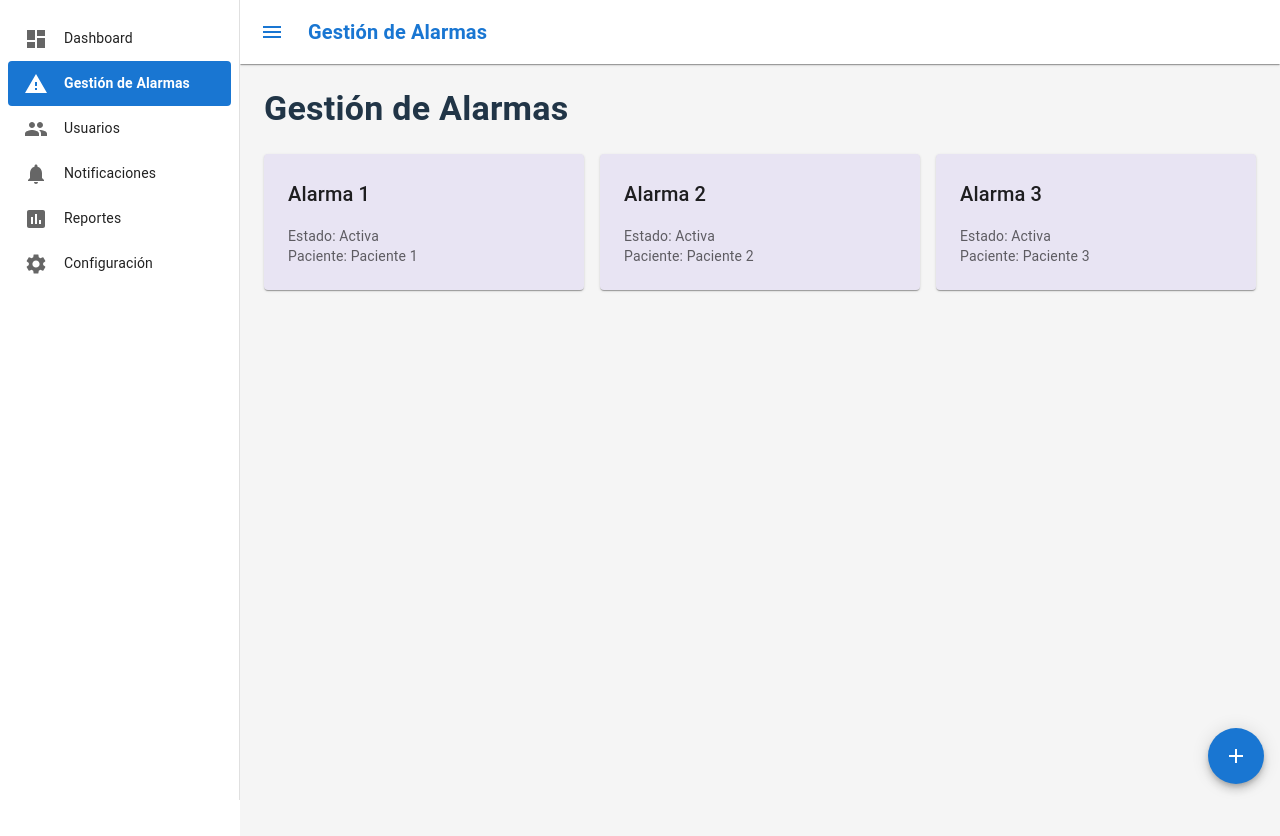
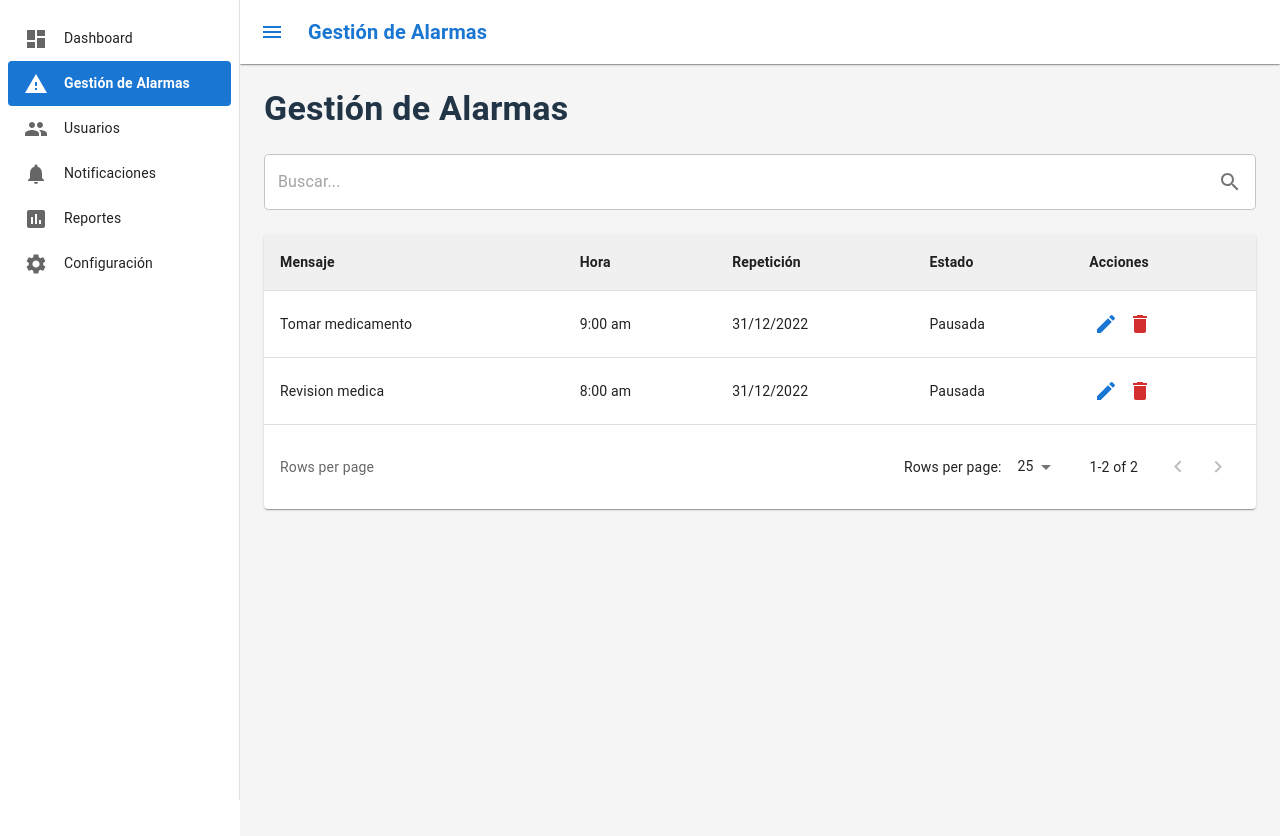
Before and after one commit to jameshell/CareAlarmWeb, a React (Vite) app: page /alarmas in a window 1280 px wide. Shown: the top 836 px of the page. Built offline with nearby package versions, Linux system fonts and the light colour scheme.

Commit message:
Adding new table for gestion de alarmas page

```diff
--- a/src/pages/AlarmasPage.tsx
+++ b/src/pages/AlarmasPage.tsx
@@ -2,24 +2,71 @@ import React, { useState } from 'react';
 import {
   Box,
   Typography,
-  Card,
-  CardContent,
   Toolbar,
-  Fab,
   useTheme,
   useMediaQuery,
+  TextField,
+  Table,
+  TableBody,
+  TableCell,
+  TableContainer,
+  TableHead,
+  TableRow,
+  Paper,
+  IconButton,
+  TablePagination,
+  InputAdornment,
 } from '@mui/material';
-import { Add as AddIcon } from '@mui/icons-material';
+import {
+  Search as SearchIcon,
+  Edit as EditIcon,
+  Delete as DeleteIcon,
+} from '@mui/icons-material';
 import Navbar from '../components/Navbar';
 
 const AlarmasPage: React.FC = () => {
   const [mobileOpen, setMobileOpen] = useState(false);
   const [desktopOpen, setDesktopOpen] = useState(true);
+  const [searchTerm, setSearchTerm] = useState('');
+  const [page, setPage] = useState(0);
+  const [rowsPerPage, setRowsPerPage] = useState(25);
   const theme = useTheme();
   const isDesktop = useMediaQuery(theme.breakpoints.up('sm'));
 
   const handleDrawerToggle = () => {
     setMobileOpen(!mobileOpen);
+  };
+
+  // Sample data for the table
+  const alarmasData = [
+    {
+      id: 1,
+      mensaje: 'Tomar medicamento',
+      hora: '9:00 am',
+      repeticion: '31/12/2022',
+      estado: 'Pausada',
+    },
+    {
+      id: 2,
+      mensaje: 'Revision medica',
+      hora: '8:00 am',
+      repeticion: '31/12/2022',
+      estado: 'Pausada',
+    },
+    // Add more sample data as needed
+  ];
+
+  const filteredData = alarmasData.filter((alarma) =>
+    alarma.mensaje.toLowerCase().includes(searchTerm.toLowerCase())
+  );
+
+  const handleChangePage = (event: unknown, newPage: number) => {
+    setPage(newPage);
+  };
+
+  const handleChangeRowsPerPage = (event: React.ChangeEvent<HTMLInputElement>) => {
+    setRowsPerPage(parseInt(event.target.value, 10));
+    setPage(0);
   };
 
   return (
@@ -42,43 +89,75 @@ const AlarmasPage: React.FC = () => {
           Gestión de Alarmas
         </Typography>
 
-        <Box sx={{ display: 'flex', gap: 2, mb: 4, flexWrap: 'wrap' }}>
-          {[1, 2, 3].map((index) => (
-            <Card
-              key={index}
-              sx={{
-                minWidth: 300,
-                flex: 1,
-                backgroundColor: '#e8e4f3',
-                boxShadow: 1,
-              }}
-            >
-              <CardContent sx={{ p: 3 }}>
-                <Typography variant="h6" sx={{ mb: 2 }}>
-                  Alarma {index}
-                </Typography>
-                <Typography variant="body2" color="text.secondary">
-                  Estado: Activa
-                </Typography>
-                <Typography variant="body2" color="text.secondary">
-                  Paciente: Paciente {index}
-                </Typography>
-              </CardContent>
-            </Card>
-          ))}
-        </Box>
+        {/* Search Field */}
+        <TextField
+          fullWidth
+          variant="outlined"
+          placeholder="Buscar..."
+          value={searchTerm}
+          onChange={(e) => setSearchTerm(e.target.value)}
+          sx={{ mb: 3, backgroundColor: 'white' }}
+          InputProps={{
+            endAdornment: (
+              <InputAdornment position="end">
+                <SearchIcon />
+              </InputAdornment>
+            ),
+          }}
+        />
 
-        <Fab
-          color="primary"
-          aria-label="add"
-          sx={{
-            position: 'fixed',
-            bottom: 16,
-            right: 16,
-          }}
-        >
-          <AddIcon />
-        </Fab>
+        {/* Table */}
+        <TableContainer component={Paper} sx={{ boxShadow: 1 }}>
+          <Table>
+            <TableHead sx={{ backgroundColor: '#f0f0f0' }}>
+              <TableRow>
+                <TableCell sx={{ fontWeight: 600 }}>Mensaje</TableCell>
+                <TableCell sx={{ fontWeight: 600 }}>Hora</TableCell>
+                <TableCell sx={{ fontWeight: 600 }}>Repetición</TableCell>
+                <TableCell sx={{ fontWeight: 600 }}>Estado</TableCell>
+                <TableCell sx={{ fontWeight: 600 }}>Acciones</TableCell>
+              </TableRow>
+            </TableHead>
+            <TableBody>
+              {filteredData
+                .slice(page * rowsPerPage, page * rowsPerPage + rowsPerPage)
+                .map((alarma) => (
+                  <TableRow key={alarma.id} hover>
+                    <TableCell>{alarma.mensaje}</TableCell>
+                    <TableCell>{alarma.hora}</TableCell>
+                    <TableCell>{alarma.repeticion}</TableCell>
+                    <TableCell>{alarma.estado}</TableCell>
+                    <TableCell>
+                      <IconButton size="small" color="primary">
+                        <EditIcon />
+                      </IconButton>
+                      <IconButton size="small" color="error">
+                        <DeleteIcon />
+                      </IconButton>
+                    </TableCell>
+                  </TableRow>
+                ))}
+            </TableBody>
+          </Table>
+
+          {/* Pagination */}
+          <Box sx={{ display: 'flex', justifyContent: 'space-between', alignItems: 'center', p: 2 }}>
+            <Typography variant="body2" color="text.secondary">
+              Rows per page
+            </Typography>
+            <TablePagination
+              component="div"
+              count={filteredData.length}
+              page={page}
+              onPageChange={handleChangePage}
+              rowsPerPage={rowsPerPage}
+              onRowsPerPageChange={handleChangeRowsPerPage}
+              rowsPerPageOptions={[10, 25, 50]}
+              labelDisplayedRows={({ from, to, count }) => `${from}-${to} of ${count}`}
+              sx={{ border: 'none' }}
+            />
+          </Box>
+        </TableContainer>
       </Box>
     </Box>
   );
```
